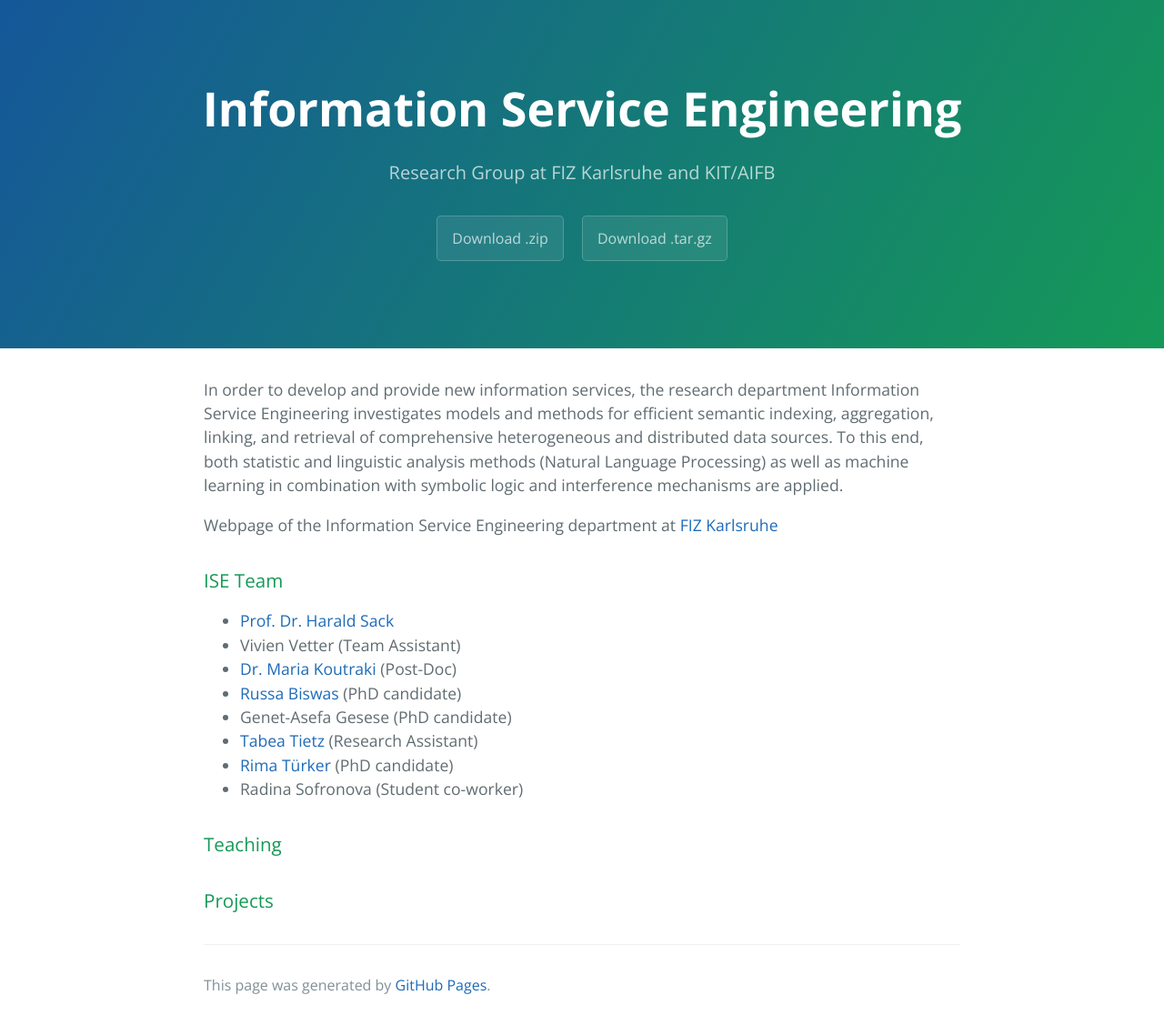
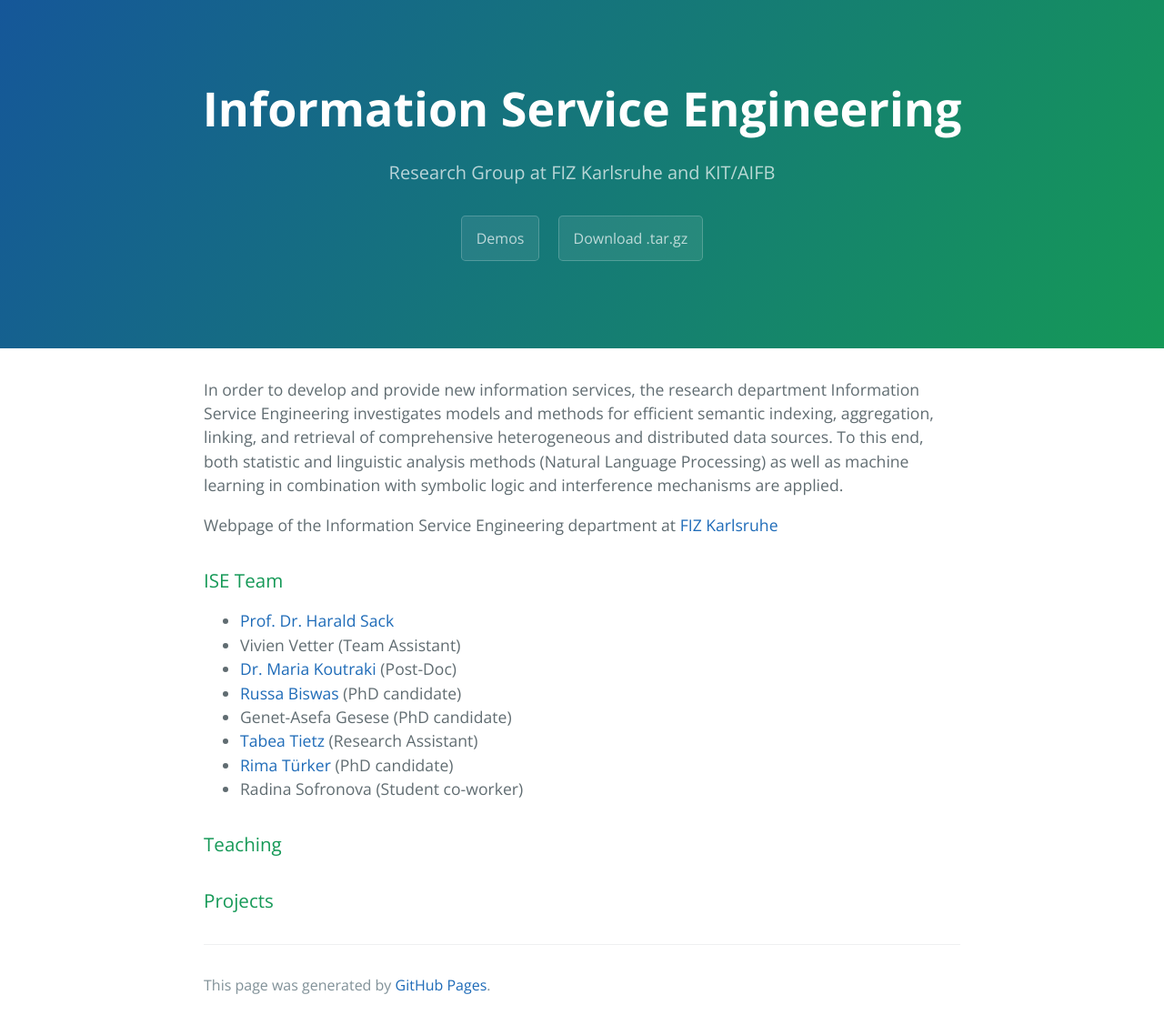
Before and after one commit to ISE-FIZKarlsruhe/ISE-FIZKarlsruhe.github.io, a Jekyll site: the page built from index.md, in a window 1280 px wide. Shown: the whole page at 91% size. Built offline with Jekyll 4.4.1, drawn with Linux system fonts in a browser that asks for light colours; our own code applies the rules of GitHub Pages for plain Markdown files.

Commit message:
Update default.html

```diff
--- a/_layouts/default.html
+++ b/_layouts/default.html
@@ -29,7 +29,7 @@
         <a href="{{ site.github.repository_url }}" class="btn">View on GitHub</a>
       {% endif %}
       {% if site.show_downloads %}
-        <a href="{{ site.github.zip_url }}" class="btn">Download .zip</a>
+        <a href="{{ demos.md }}" class="btn">Demos</a>
         <a href="{{ site.github.tar_url }}" class="btn">Download .tar.gz</a>
       {% endif %}
     </header>
```
